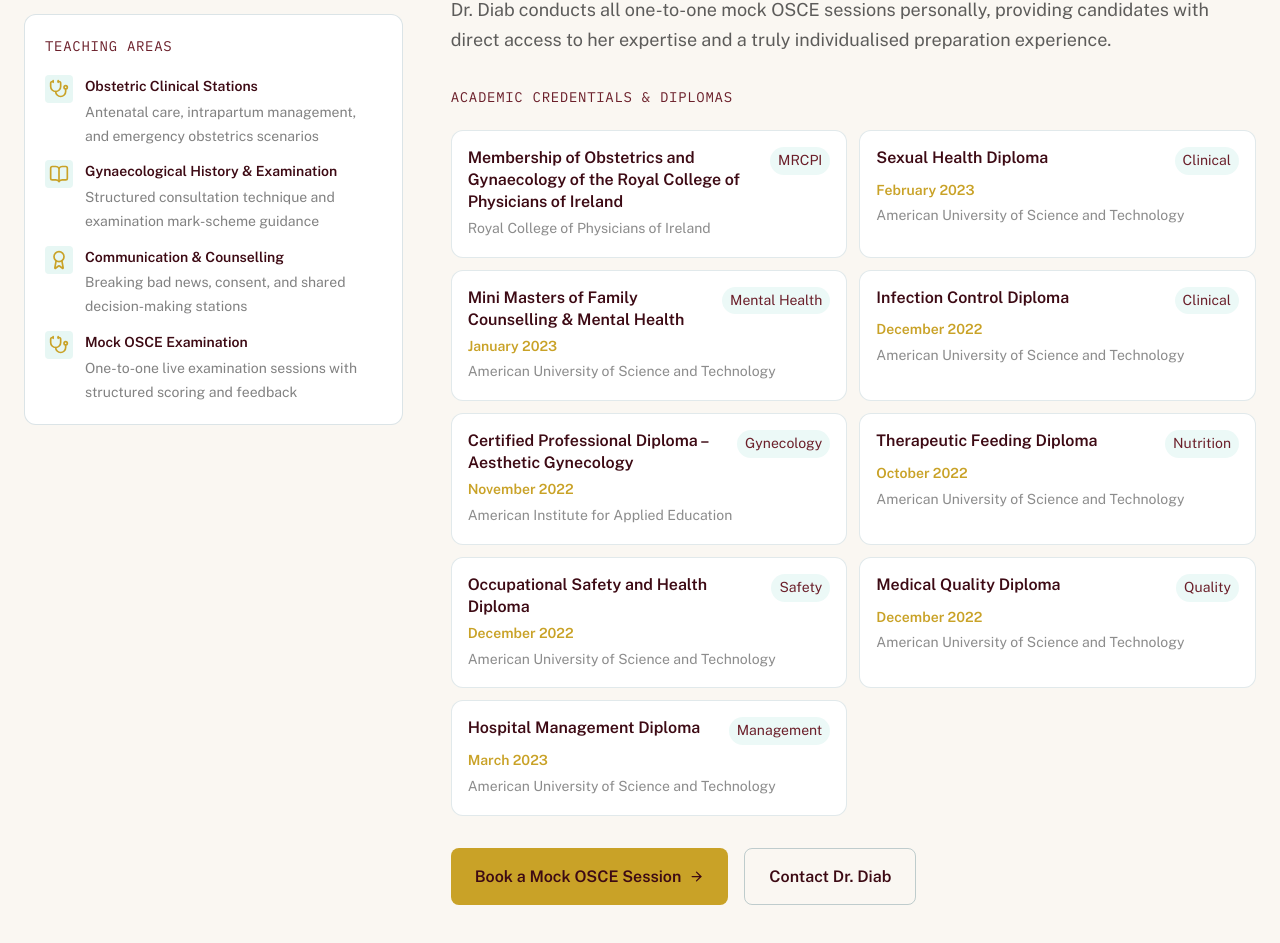
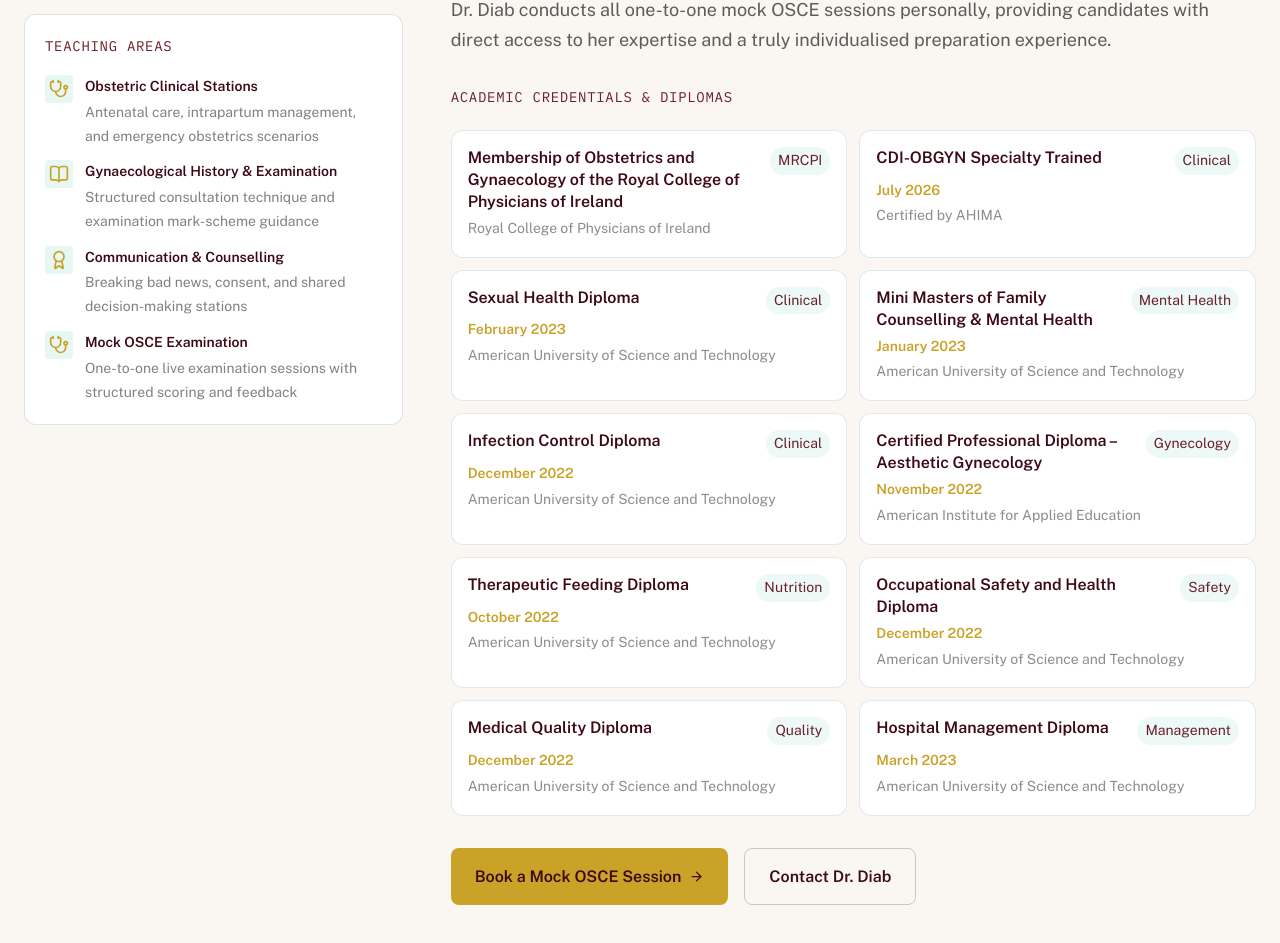
Before and after one commit to eyas711-cloud/MRCPI-OBGYNUNLOCKED, a Next.js app: page /faculty in a window 1280 px wide. Shown: the part 1042-1985 px from the top of the page. Built offline with nearby package versions, Linux system fonts and the light colour scheme; no server answers; the database is empty.

Commit message:
Add CDI-OBGYN Specialty Trained credential as box 2

```diff
--- a/src/app/faculty/page.tsx
+++ b/src/app/faculty/page.tsx
@@ -3,6 +3,7 @@ import { ArrowRight, Award, BookOpen, Stethoscope } from "lucide-react";
 
 const credentials = [
   { title: "Membership of Obstetrics and Gynaecology of the Royal College of Physicians of Ireland", date: "", institution: "Royal College of Physicians of Ireland", category: "MRCPI" },
+  { title: "CDI-OBGYN Specialty Trained", date: "July 2026", institution: "Certified by AHIMA", category: "Clinical" },
   { title: "Sexual Health Diploma", date: "February 2023", institution: "American University of Science and Technology", category: "Clinical" },
   { title: "Mini Masters of Family Counselling & Mental Health", date: "January 2023", institution: "American University of Science and Technology", category: "Mental Health" },
   { title: "Infection Control Diploma", date: "December 2022", institution: "American University of Science and Technology", category: "Clinical" },
--- a/src/app/page.tsx
+++ b/src/app/page.tsx
@@ -7,6 +7,7 @@ import { createClient } from "@/lib/supabase-server";
 
 const credentials = [
   { title: "Membership of Obstetrics and Gynaecology of the Royal College of Physicians of Ireland", date: "", institution: "Royal College of Physicians of Ireland" },
+  { title: "CDI-OBGYN Specialty Trained", date: "July 2026", institution: "Certified by AHIMA" },
   { title: "Sexual Health Diploma", date: "Feb 2023", institution: "American University of Science and Technology" },
   { title: "Mini Masters of Family Counselling & Mental Health", date: "Jan 2023", institution: "American University of Science and Technology" },
   { title: "Infection Control Diploma", date: "Dec 2022", institution: "American University of Science and Technology" },
```
